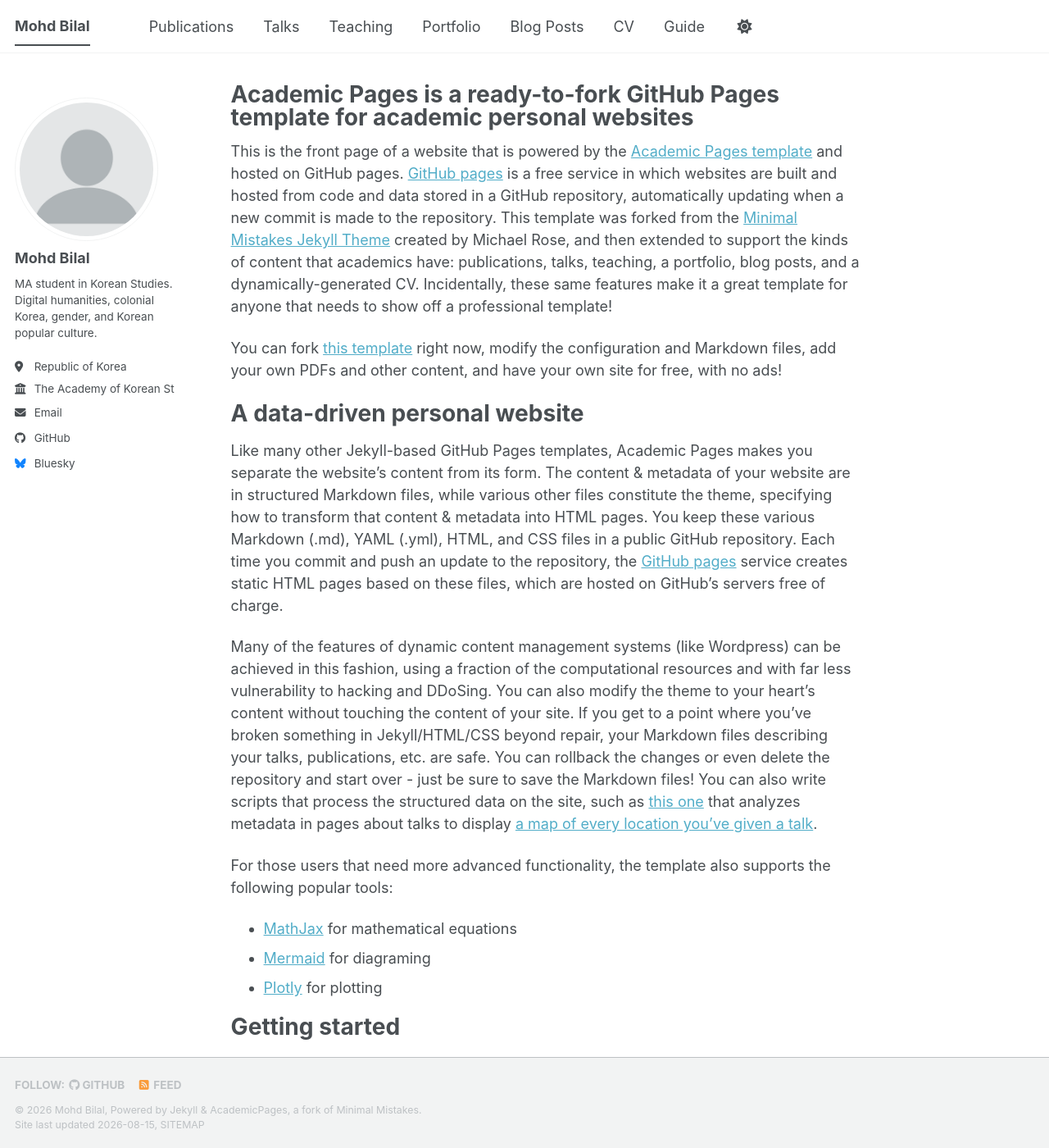
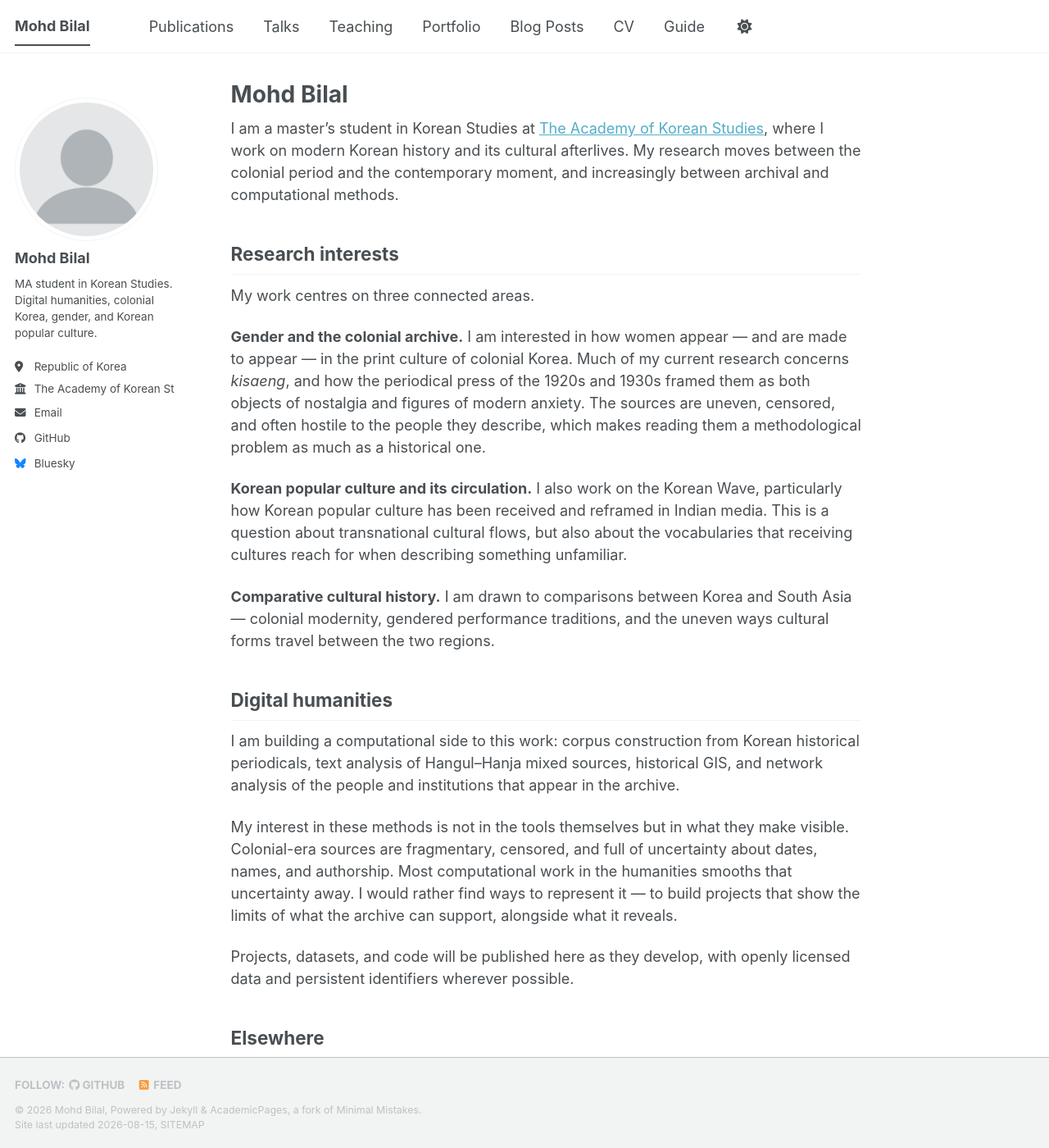
Before and after one commit to mohdbilalDH/mohdbilalDH.github.io, a Jekyll site: the page built from _pages/about.md, in a window 1280 px wide and 1400 px high. Shown: the whole window at 82% size. Built offline with Jekyll 4.4.1, drawn with Linux system fonts in a browser that asks for light colours; a style sheet for code colours, icons or effects is not loaded; some of the changed text lies outside the part shown.

Commit message:
Replace template front page with real bio
Research interests, DH direction, and contact. Written as a starting
point for Bilal to edit rather than a finished statement.

```diff
--- a/_pages/about.md
+++ b/_pages/about.md
@@ -1,56 +1,33 @@
 ---
 permalink: /
-title: "Academic Pages is a ready-to-fork GitHub Pages template for academic personal websites"
+title: "Mohd Bilal"
+excerpt: "Korean Studies researcher working on colonial Korea, gender, and Korean popular culture, with computational methods."
 author_profile: true
 redirect_from:
   - /about/
   - /about.html
 ---
 
-This is the front page of a website that is powered by the [Academic Pages template](https://github.com/academicpages/academicpages.github.io) and hosted on GitHub pages. [GitHub pages](https://pages.github.com) is a free service in which websites are built and hosted from code and data stored in a GitHub repository, automatically updating when a new commit is made to the repository. This template was forked from the [Minimal Mistakes Jekyll Theme](https://mmistakes.github.io/minimal-mistakes/) created by Michael Rose, and then extended to support the kinds of content that academics have: publications, talks, teaching, a portfolio, blog posts, and a dynamically-generated CV. Incidentally, these same features make it a great template for anyone that needs to show off a professional template!
+I am a master's student in Korean Studies at [The Academy of Korean Studies](https://www.aks.ac.kr/), where I work on modern Korean history and its cultural afterlives. My research moves between the colonial period and the contemporary moment, and increasingly between archival and computational methods.
 
- You can fork [this template](https://github.com/academicpages/academicpages.github.io) right now, modify the configuration and Markdown files, add your own PDFs and other content, and have your own site for free, with no ads!
+## Research interests
 
-A data-driven personal website
-======
-Like many other Jekyll-based GitHub Pages templates, Academic Pages makes you separate the website's content from its form. The content & metadata of your website are in structured Markdown files, while various other files constitute the theme, specifying how to transform that content & metadata into HTML pages. You keep these various Markdown (.md), YAML (.yml), HTML, and CSS files in a public GitHub repository. Each time you commit and push an update to the repository, the [GitHub pages](https://pages.github.com/) service creates static HTML pages based on these files, which are hosted on GitHub's servers free of charge.
+My work centres on three connected areas.
 
-Many of the features of dynamic content management systems (like Wordpress) can be achieved in this fashion, using a fraction of the computational resources and with far less vulnerability to hacking and DDoSing. You can also modify the theme to your heart's content without touching the content of your site. If you get to a point where you've broken something in Jekyll/HTML/CSS beyond repair, your Markdown files describing your talks, publications, etc. are safe. You can rollback the changes or even delete the repository and start over - just be sure to save the Markdown files! You can also write scripts that process the structured data on the site, such as [this one](https://github.com/academicpages/academicpages.github.io/blob/master/talkmap.ipynb) that analyzes metadata in pages about talks to display [a map of every location you've given a talk](https://academicpages.github.io/talkmap.html).
+**Gender and the colonial archive.** I am interested in how women appear — and are made to appear — in the print culture of colonial Korea. Much of my current research concerns *kisaeng*, and how the periodical press of the 1920s and 1930s framed them as both objects of nostalgia and figures of modern anxiety. The sources are uneven, censored, and often hostile to the people they describe, which makes reading them a methodological problem as much as a historical one.
 
-For those users that need more advanced functionality, the template also supports the following popular tools:
-- [MathJax](https://www.mathjax.org/) for mathematical equations
-- [Mermaid](https://mermaid.js.org/) for diagraming
-- [Plotly](https://plotly.com/javascript/) for plotting
+**Korean popular culture and its circulation.** I also work on the Korean Wave, particularly how Korean popular culture has been received and reframed in Indian media. This is a question about transnational cultural flows, but also about the vocabularies that receiving cultures reach for when describing something unfamiliar.
 
-Getting started
-======
-1. Register a GitHub account if you don't have one and confirm your e-mail (required!)
-1. Fork [this template](https://github.com/academicpages/academicpages.github.io) by clicking the "Use this template" button in the top right.
-1. Go to the repository's settings (rightmost item in the tabs that start with "Code", should be below "Unwatch"). Rename the repository "[your GitHub username].github.io", which will also be your website's URL.
-1. Set site-wide configuration and create content & metadata (see below -- also see [this set of diffs](https://archive.is/3TPas) showing what files were changed to set up [an example site](https://getorg-testacct.github.io) for a user with the username "getorg-testacct")
-1. Upload any files (like PDFs, .zip files, etc.) to the files/ directory. They will appear at https://[your GitHub username].github.io/files/example.pdf.
-1. Check status by going to the repository settings, in the "GitHub pages" section
+**Comparative cultural history.** I am drawn to comparisons between Korea and South Asia — colonial modernity, gendered performance traditions, and the uneven ways cultural forms travel between the two regions.
 
-Site-wide configuration
-------
-The main configuration file for the site is in the base directory in [_config.yml](https://github.com/academicpages/academicpages.github.io/blob/master/_config.yml), which defines the content in the sidebars and other site-wide features. You will need to replace the default variables with ones about yourself and your site's github repository. The configuration file for the top menu is in [_data/navigation.yml](https://github.com/academicpages/academicpages.github.io/blob/master/_data/navigation.yml). For example, if you don't have a portfolio or blog posts, you can remove those items from that navigation.yml file to remove them from the header.
+## Digital humanities
 
-Create content & metadata
-------
-For site content, there is one Markdown file for each type of content, which are stored in directories like _publications, _talks, _posts, _teaching, or _pages. For example, each talk is a Markdown file in the [_talks directory](https://github.com/academicpages/academicpages.github.io/tree/master/_talks). At the top of each Markdown file is structured data in YAML about the talk, which the theme will parse to do lots of cool stuff. The same structured data about a talk is used to generate the list of talks on the [Talks page](https://academicpages.github.io/talks), each [individual page](https://academicpages.github.io/talks/2012-03-01-talk-1) for specific talks, the talks section for the [CV page](https://academicpages.github.io/cv), and the [map of places you've given a talk](https://academicpages.github.io/talkmap.html) (if you run this [python file](https://github.com/academicpages/academicpages.github.io/blob/master/talkmap.py) or [Jupyter notebook](https://github.com/academicpages/academicpages.github.io/blob/master/talkmap.ipynb), which creates the HTML for the map based on the contents of the _talks directory).
+I am building a computational side to this work: corpus construction from Korean historical periodicals, text analysis of Hangul–Hanja mixed sources, historical GIS, and network analysis of the people and institutions that appear in the archive.
 
-**Markdown generator**
+My interest in these methods is not in the tools themselves but in what they make visible. Colonial-era sources are fragmentary, censored, and full of uncertainty about dates, names, and authorship. Most computational work in the humanities smooths that uncertainty away. I would rather find ways to represent it — to build projects that show the limits of what the archive can support, alongside what it reveals.
 
-The repository includes [a set of Jupyter notebooks](https://github.com/academicpages/academicpages.github.io/tree/master/markdown_generator
-) that converts a CSV containing structured data about talks or presentations into individual Markdown files that will be properly formatted for the Academic Pages template. The sample CSVs in that directory are the ones I used to create my own personal website at stuartgeiger.com. My usual workflow is that I keep a spreadsheet of my publications and talks, then run the code in these notebooks to generate the Markdown files, then commit and push them to the GitHub repository.
+Projects, datasets, and code will be published here as they develop, with openly licensed data and persistent identifiers wherever possible.
 
-How to edit your site's GitHub repository
-------
-Many people use a git client to create files on their local computer and then push them to GitHub's servers. If you are not familiar with git, you can directly edit these configuration and Markdown files directly in the github.com interface. Navigate to a file (like [this one](https://github.com/academicpages/academicpages.github.io/blob/master/_talks/2012-03-01-talk-1.md) and click the pencil icon in the top right of the content preview (to the right of the "Raw | Blame | History" buttons). You can delete a file by clicking the trashcan icon to the right of the pencil icon. You can also create new files or upload files by navigating to a directory and clicking the "Create new file" or "Upload files" buttons.
+## Elsewhere
 
-Example: editing a Markdown file for a talk
-![Editing a Markdown file for a talk](/images/editing-talk.png)
-
-For more info
-------
-More info about configuring Academic Pages can be found in [the guide](https://academicpages.github.io/markdown/), the [growing wiki](https://github.com/academicpages/academicpages.github.io/wiki), and you can always [ask a question on GitHub](https://github.com/academicpages/academicpages.github.io/discussions). The [guides for the Minimal Mistakes theme](https://mmistakes.github.io/minimal-mistakes/docs/configuration/) (which this theme was forked from) might also be helpful.
+Code and data on [GitHub](https://github.com/mohdbilalDH). I am always glad to hear from people working on adjacent questions — in Korean Studies, digital humanities, or comparative colonial history.
```
